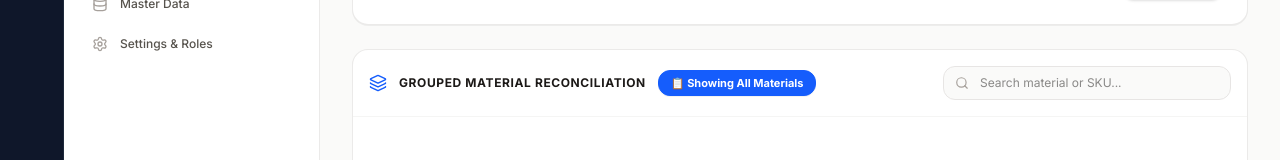
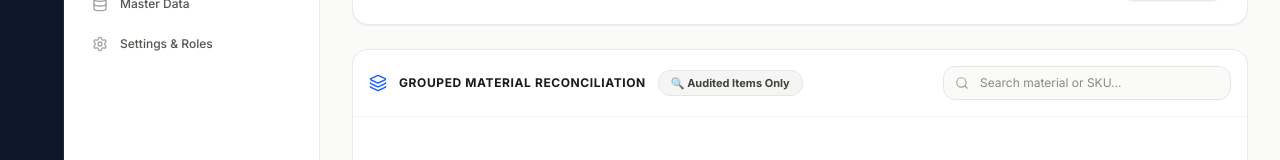
Before and after one commit to wellproject0907-ux/inventory, a Next.js app: page /stock-opname in a window 1280 px wide. Shown: the part 305-465 px from the top of the page. Built offline with nearby package versions, Linux system fonts and the light colour scheme; no server answers; the database is empty.

Commit message:
Set Stock Opname default state to 100% empty table on load, populating items dynamically only as they are scanned

```diff
--- a/src/app/stock-opname/page.jsx
+++ b/src/app/stock-opname/page.jsx
@@ -36,7 +36,7 @@ export default function StockOpnamePage() {
   const [auditScannedUids, setAuditScannedUids] = useState(new Set());
   const [lastScannedInfo, setLastScannedInfo] = useState(null);
   const [scanInput, setScanInput] = useState('');
-  const [showAllMaterials, setShowAllMaterials] = useState(true);
+  const [showAllMaterials, setShowAllMaterials] = useState(false); // Default false: Starts 100% EMPTY, populates as items are physically scanned
 
   // Firebase Audit Reports History State
   const [opnameReports, setOpnameReports] = useState([]);
```
